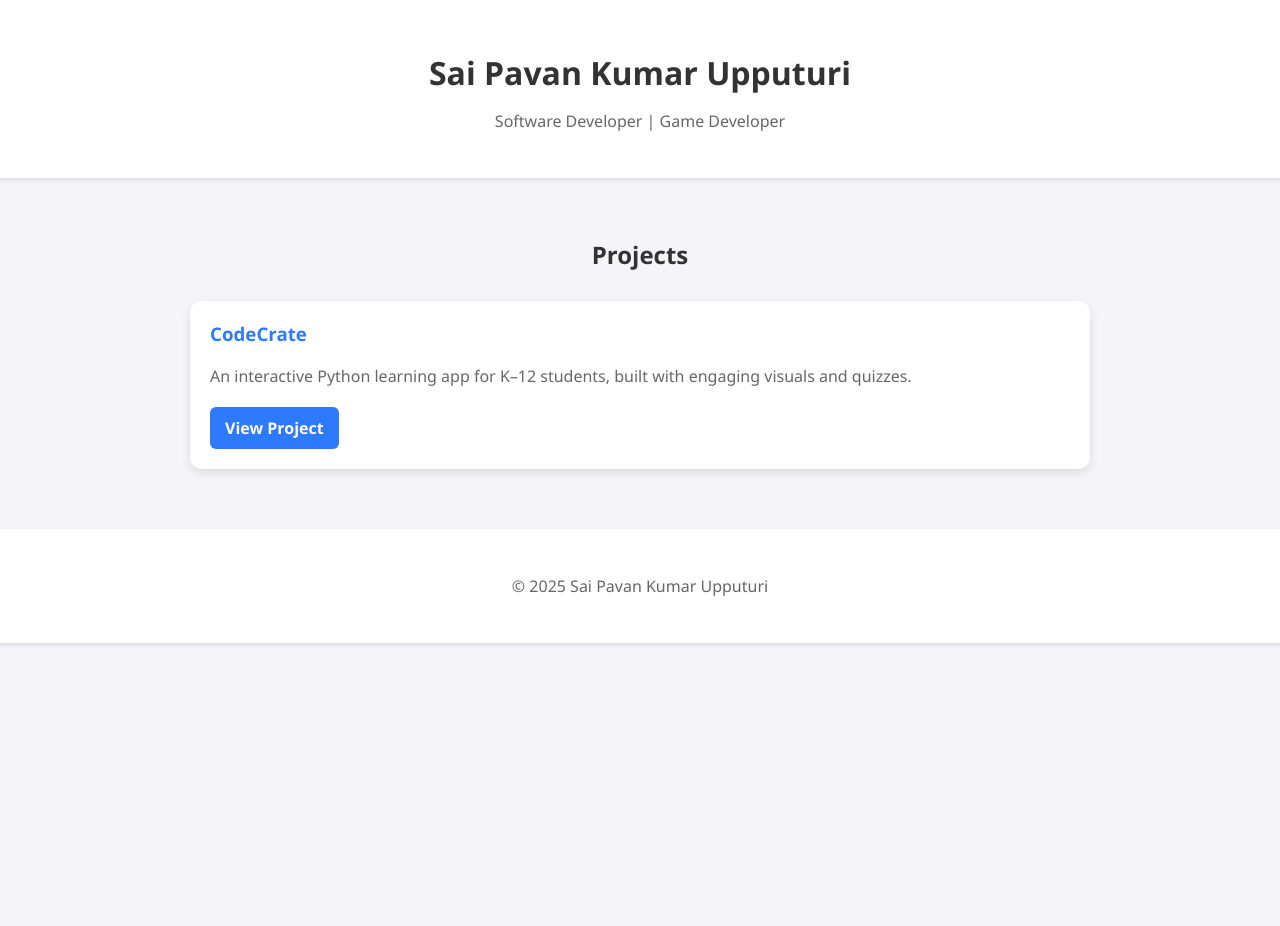
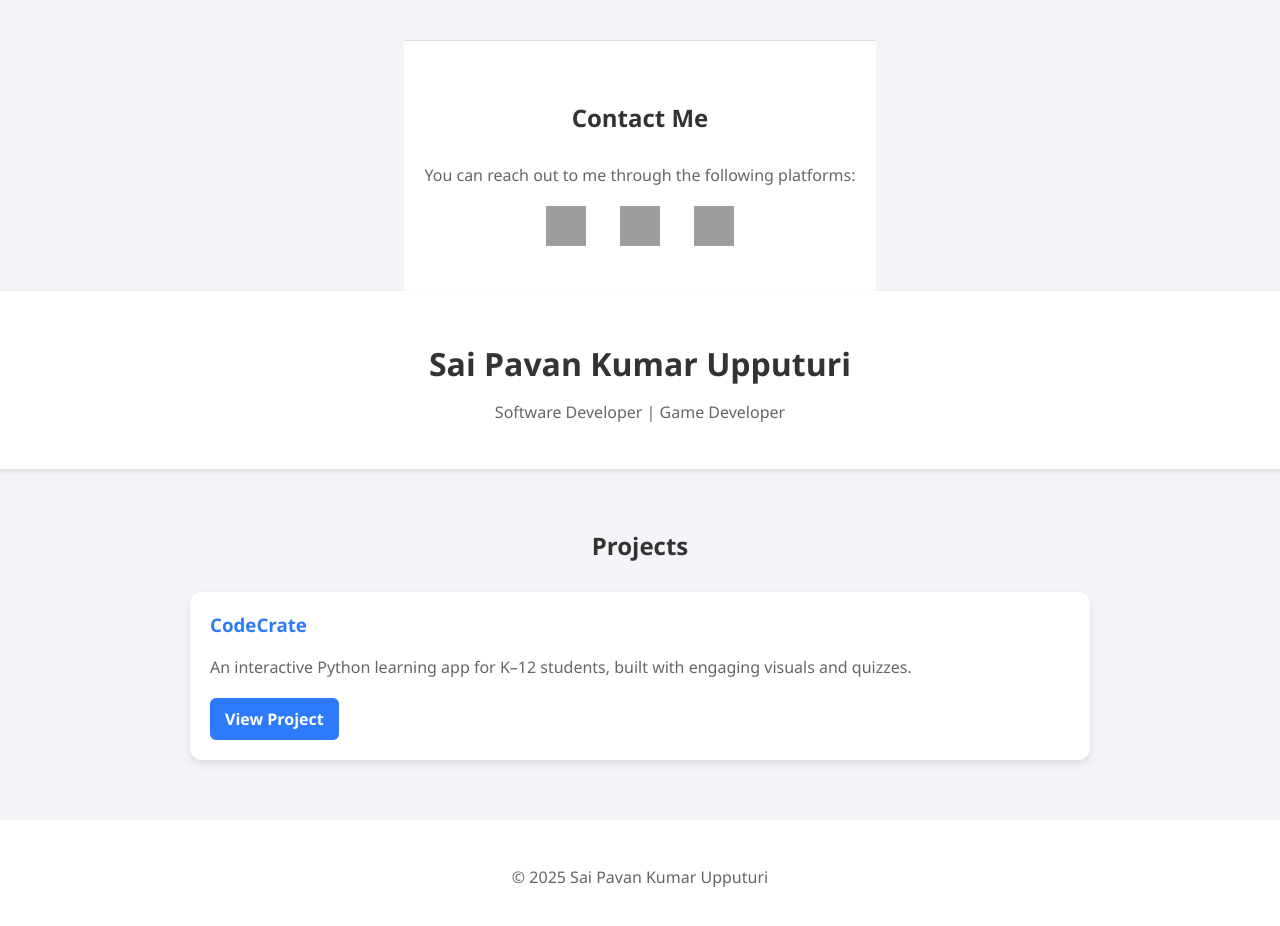
Before and after one commit to SAIPAVAN199/Portfolio, a plain HTML site: page index.html in a window 1280 px wide. Before the commit the page ends 800 px from the top, so only its background shows below. Drawn offline with Linux system fonts and the light colour scheme; grey boxes are pictures that could not be loaded.

Commit message:
Added Contact Me section with social icons

```diff
--- a/index.html
+++ b/index.html
@@ -5,6 +5,21 @@
   <title>Sai Pavan Kumar Upputuri - Portfolio</title>
   <link rel="stylesheet" href="styles.css">
 </head>
+<section class="contact-section">
+  <h2>Contact Me</h2>
+  <p>You can reach out to me through the following platforms:</p>
+  <div class="social-icons">
+    <a href="mailto:your-email@example.com" title="Email">
+      <img src="https://img.icons8.com/ios-filled/50/000000/email.png" alt="Email" />
+    </a>
+    <a href="https://github.com/SAIPAVAN199" target="_blank" title="GitHub">
+      <img src="https://img.icons8.com/ios-filled/50/000000/github.png" alt="GitHub" />
+    </a>
+    <a href="https://linkedin.com/in/YOUR-LINKEDIN-ID" target="_blank" title="LinkedIn">
+      <img src="https://img.icons8.com/ios-filled/50/000000/linkedin.png" alt="LinkedIn" />
+    </a>
+  </div>
+</section>
 <body>
   <header>
     <h1>Sai Pavan Kumar Upputuri</h1>
--- a/styles.css
+++ b/styles.css
@@ -68,3 +68,29 @@ h2 {
 .view-button:hover {
   background-color: #1b5fc0;
 }
+.contact-section {
+  text-align: center;
+  padding: 40px 20px;
+  background-color: #fff;
+  border-top: 1px solid #ddd;
+  margin-top: 40px;
+}
+
+.social-icons {
+  margin-top: 20px;
+}
+
+.social-icons a {
+  margin: 0 15px;
+  display: inline-block;
+}
+
+.social-icons img {
+  width: 40px;
+  height: 40px;
+  transition: transform 0.3s ease;
+}
+
+.social-icons img:hover {
+  transform: scale(1.2);
+}
```
